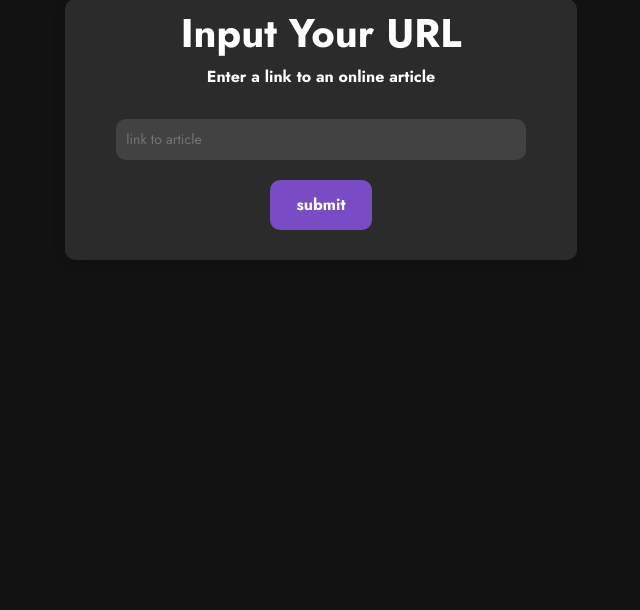
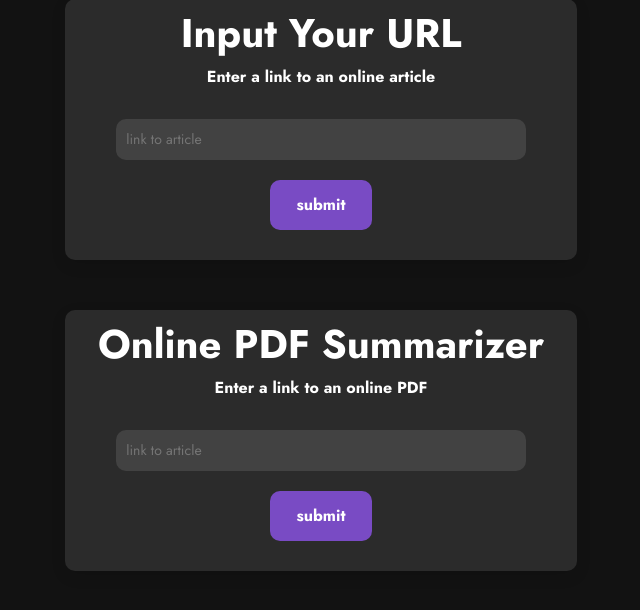
Before and after one commit to AndreLiu1225/Enigma, a Flask app: page / in a window 1280 px wide. Shown: the part 102-712 px from the top of the page, without its empty margins (319-959 px from the left). Run offline with Flask 2, Linux system fonts and the light colour scheme; data comes from the database, SQL or seed files in the repository; parts of the project's set-up code (start-up, migrations or seed data) failed here and were passed over; some libraries are stand-ins or nearby versions.

Commit message:
Update index.html

```diff
--- a/templates/index.html
+++ b/templates/index.html
@@ -73,6 +73,14 @@
         <input class="button" type="submit" name="submit" value="submit" style="display: block; margin: 0 auto;">
       </form>
     </div>
+    <div class="summary">
+      <h1>Online PDF Summarizer</h1>
+      <p>Enter a link to an online PDF</p>
+      <form method="POST" action="/analyze_pdf">
+        <input class="input" type = "text" name="url" placeholder="link to article" onfocus="this.value=''" required="true" value="{{ request.form.url }}"/>
+        <input class="button" type="submit" name="submit" value="submit" style="display: block; margin: 0 auto;">
+      </form>
+    </div>
     <script type="text/javascript">
   rg4js('apiKey', 'cA7R7d2nm10PzVOYudfL8Q');
   rg4js('enablePulse', true);
```
